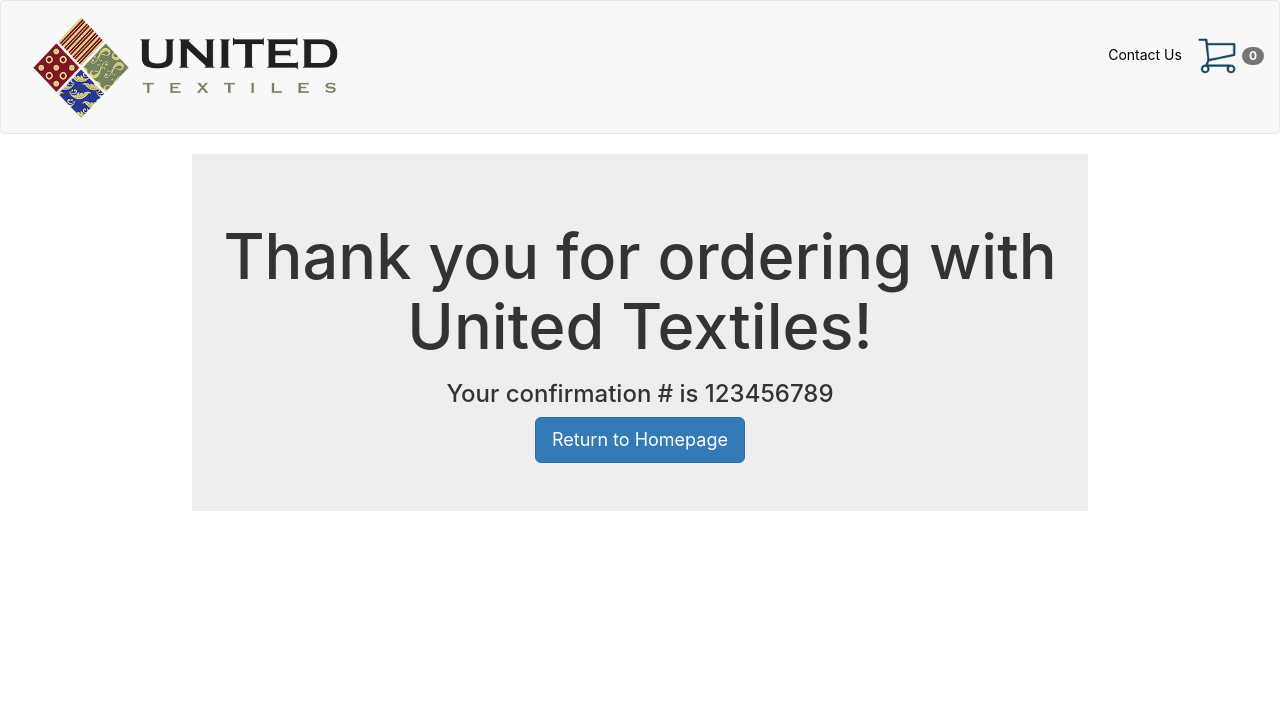
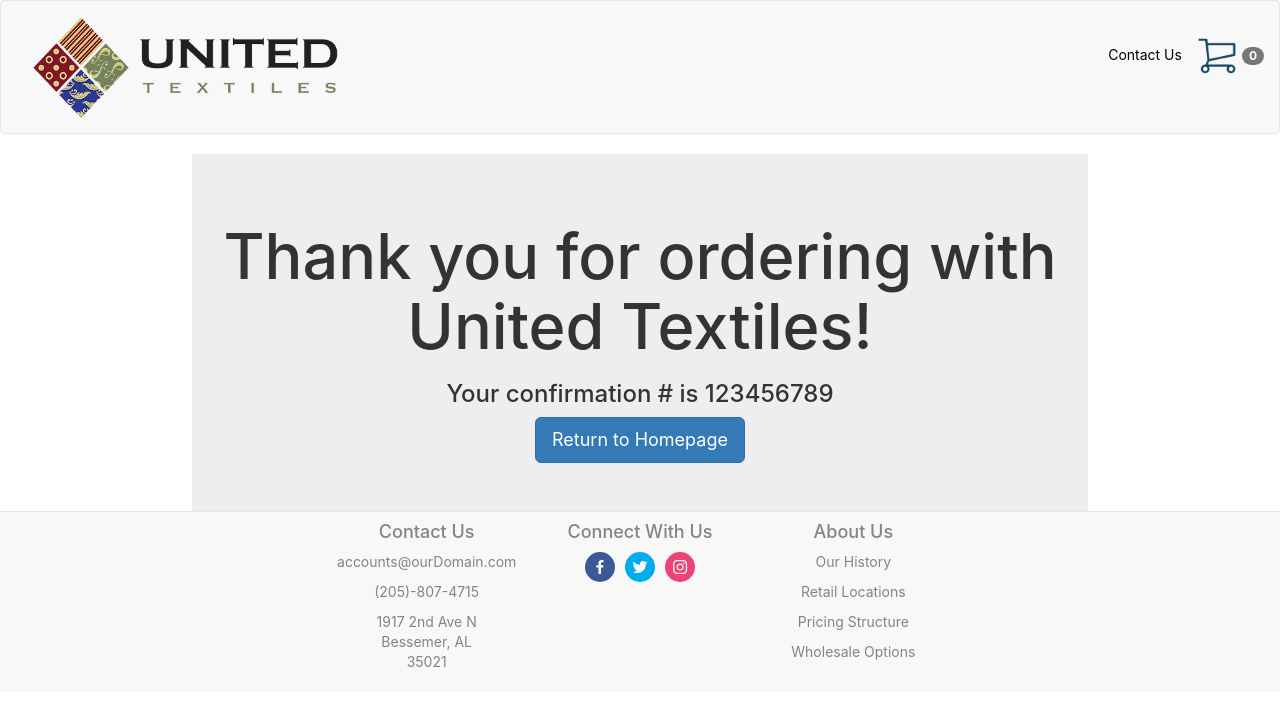
Before and after one commit to Austin-Rowe/rugzilla-react, a React (Create React App) app: page /confirmation in a window 1280 px wide. Shown: the top 706 px of the page. Built offline with nearby package versions, Linux system fonts and the light colour scheme; what react-async-script-loader would draw is missing.

Commit message:
Added footer to page!

```diff
--- a/package.json
+++ b/package.json
@@ -12,6 +12,7 @@
     "react-redux": "^5.1.0",
     "react-router-dom": "^4.3.1",
     "react-scripts": "2.0.5",
+    "react-social-icons": "^3.0.0",
     "redux": "^4.0.1"
   },
   "scripts": {
--- a/src/App.js
+++ b/src/App.js
@@ -4,6 +4,7 @@
 import { Provider } from 'react-redux';
 
 import NavBar from './components/NavBar';
+import Footer from './components/Footer';
 import Home from './components/routes/home/Home';
 import Cart from './components/routes/cart/Cart';
 import ProductPage from './components/routes/product/Product';
@@ -138,6 +139,7 @@
             <Route path="/customerInfoForm" component={CustomerInfoForm} />
             <Route path="/payment" component={Payment} />
             <Route path="/confirmation" component={PaymentConfirmation} />
+            <Footer />
           </div>
         </Router>
       </Provider>
--- /dev/null
+++ b/src/components/Footer.css
@@ -0,0 +1,33 @@
+#footer-body {
+    background-color: #f8f8f8;
+    border-top: solid 1px #e7e7e7;
+    color: #848484;
+    min-height: 20px;
+    width: 100%;
+    text-align: center;
+}
+
+.footer-col {
+   margin-bottom: 50px;
+}
+
+.footer-link {
+    color: #848484;
+}
+
+.social-icon {
+    max-height: 30px;
+    max-width: 30px;
+    margin: 0 5px;
+}
+
+.social-icon:hover {
+    transform: scale(1.3);
+}
+
+
+@media (min-width: 768px) {
+    .footer-col {
+        margin-bottom: 10px;
+    }
+}
--- /dev/null
+++ b/src/components/Footer.js
@@ -0,0 +1,50 @@
+import React from 'react';
+import {Grid,Row,Col} from 'react-bootstrap';
+import {Link} from 'react-router-dom';
+import {SocialIcon} from 'react-social-icons';
+
+import './Footer.css';
+
+const Footer = () => {
+    return(
+        <Grid id="footer-body">
+            <Row>
+                <Col sm={1} md={3}></Col>
+                <Col sm={3} md={2} className="footer-col">
+                    <h4>Contact Us</h4>
+                    <p>accounts@ourDomain.com</p>
+                    <p>(205)-807-4715</p>
+                    <p>1917 2nd Ave N <br /> Bessemer, AL <br /> 35021</p>
+                </Col>
+                <Col sm={4} md={2} className="footer-col">
+                    <h4>Connect With Us</h4>
+                    <SocialIcon url="http://facebook.com" className="social-icon"/>
+                    <SocialIcon url="http://twitter.com" className="social-icon"/>
+                    <SocialIcon url="http://instagram.com" className="social-icon"/>
+                </Col>
+                <Col sm={3} md={2} className="footer-col">
+                    <h4>About Us</h4>
+                    <Link to="/" className="footer-link">
+                        <p>Our History</p>
+                    </Link>
+                    <Link to="/" className="footer-link">
+                        <p>Retail Locations</p>
+                    </Link>
+                    <Link to="/" className="footer-link">
+                        <p>Pricing Structure</p>
+                    </Link>
+                    <Link to="/" className="footer-link">
+                        <p>Wholesale Options</p>
+                    </Link>
+                </Col>
+                <Col sm={1} md={3}></Col>
+            </Row>
+        </Grid>
+    )
+}
+
+export default Footer;
+
+
+
+{/*  */}
--- a/src/components/routes/home/Home.js
+++ b/src/components/routes/home/Home.js
@@ -200,8 +200,8 @@
     render() {
         return(
             <Col sm={3} md={2} xl={1} id="filter">
-                <Panel expanded={this.state.filterExp} bsStyle="primary" onClick={this.toggleFilterExp}>
-                    <Panel.Heading>
+                <Panel expanded={this.state.filterExp} bsStyle="primary" >
+                    <Panel.Heading onClick={this.toggleFilterExp}>
                     <Panel.Title componentClass="h3" toggle >Filter & Sort</Panel.Title>
 
                     </Panel.Heading>
@@ -334,7 +334,7 @@
 }
 
 
-class Home extends React.Component {
+class Home extends Component {
     constructor(props) {
         super(props);
         this.state = {
```
Also changed, not shown: 1 other file (tests, documents, lock files or other folders).
